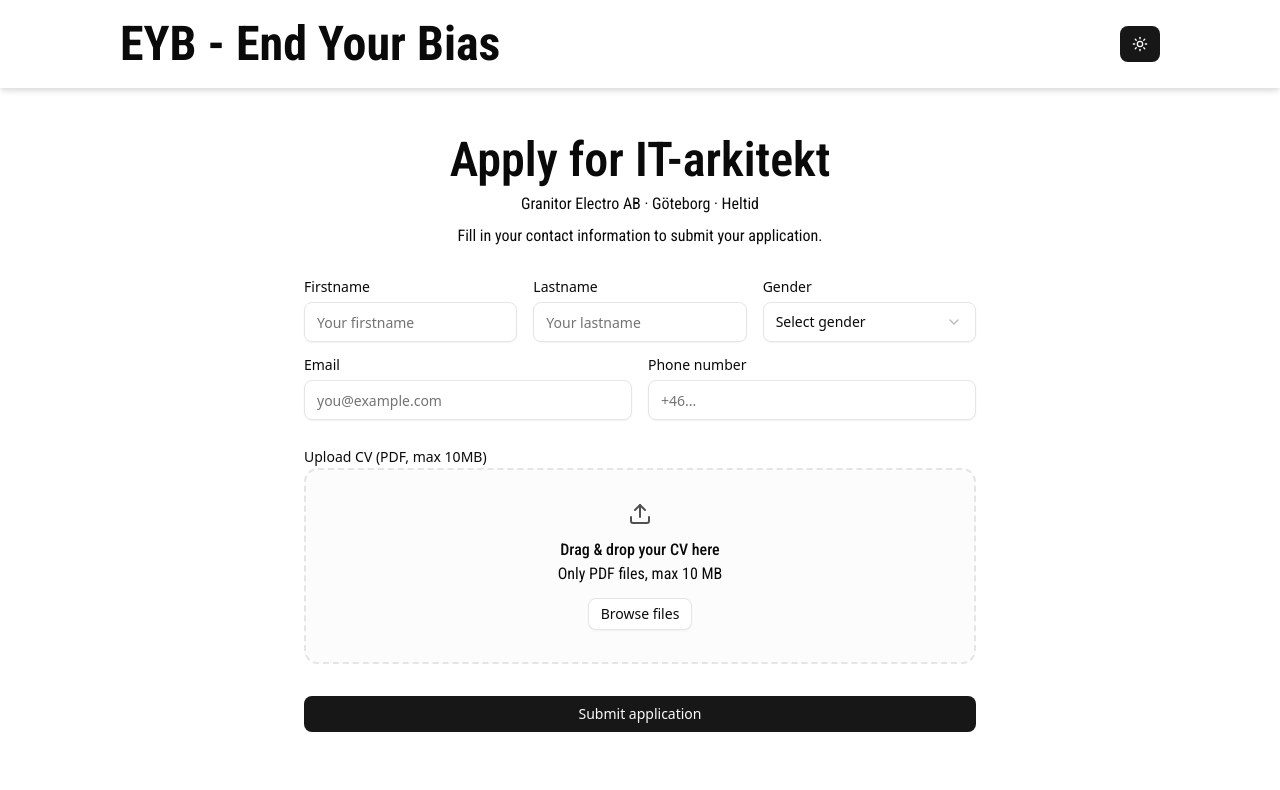
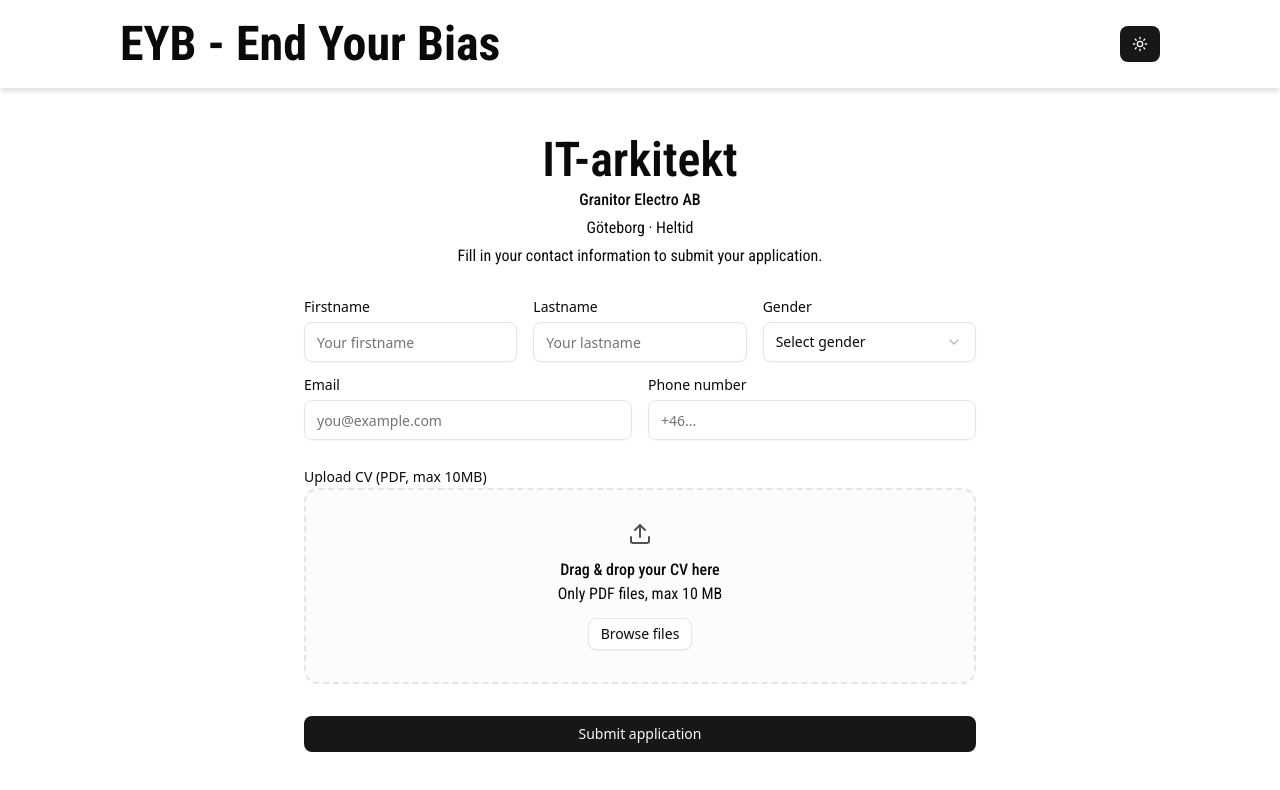
Before and after one commit to martinsson03/EndUrBias, a Next.js app in the folder frontend/: page /user/1 in a window 1280 px wide. Shown: the top 790 px of the page. Built offline with nearby package versions, Linux system fonts and the light colour scheme.

Commit message:
Finns en bug i page.tsx i [id]

```diff
--- a/frontend/src/app/user/[applicationId]/page.tsx
+++ b/frontend/src/app/user/[applicationId]/page.tsx
@@ -1,5 +1,6 @@
 import { getJobsForUser } from "@/lib/jobs";
 import { ApplyFormClient } from "@/components/ui/apply-form-client";
+import { notFound } from "next/navigation";
 
 interface ApplyPageProps {
   params: { applicationId: string };
@@ -9,21 +10,27 @@ export default async function ApplyPage({ params }: ApplyPageProps) {
   const jobs = await getJobsForUser();
   const job = jobs.find((j) => j.id === params.applicationId);
 
+  // if (!job) {
+  //  notFound(); // visar 404-sidan men är buggad
+  // }
+
   return (
     <main className="min-h-screen flex justify-center pt-12 px-4">
       <section className="w-full max-w-2xl space-y-8">
-        <header className="text-center space-y-2">
+        <header className="text-center space-y-1">
           <h1 className="text-3xl font-semibold">
-            {job ? `Apply for ${job.title}` : "Apply for this job"}
+            {job ? job.title : "Job application"}
           </h1>
+
+          {job && <p className="text-lg font-medium">{job.company}</p>}
 
           {job && (
             <p className="text-sm text-muted-foreground">
-              {job.company} · {job.location} · {job.extent}
+              {job.location} · {job.extent}
             </p>
           )}
 
-          <p className="text-sm text-muted-foreground">
+          <p className="text-sm text-muted-foreground mt-1">
             Fill in your contact information to submit your application.
           </p>
         </header>
--- a/frontend/src/app/user/page.tsx
+++ b/frontend/src/app/user/page.tsx
@@ -5,10 +5,10 @@ export default async function UserPage() {
   const jobs = await getJobsForUser();
 
   return (
-    <main className="pt-8">
-      <h1 className="text-3xl font-semibold mb-6 text-center">User jobs</h1>
+    <main className="max-w-3xl mx-auto pt-8">
+      <h1 className="text-4xl font-bold mb-6 text-center">User jobs</h1>
 
-      <div className="flex flex-col items-center gap-6">
+      <div className="flex flex-col gap-6">
         {jobs.map((job) => (
           <JobRedirectCard
             key={job.id}
--- a/frontend/src/lib/jobs.ts
+++ b/frontend/src/lib/jobs.ts
@@ -48,7 +48,7 @@ export async function getJobsForUser(): Promise<Job[]> {
   ];
 }
 
-// Helper: build URL for a job
+// URL helper: /user/1 osv
 export function jobApplyUrl(jobId: string) {
   return `/user/${jobId}`;
 }
```
